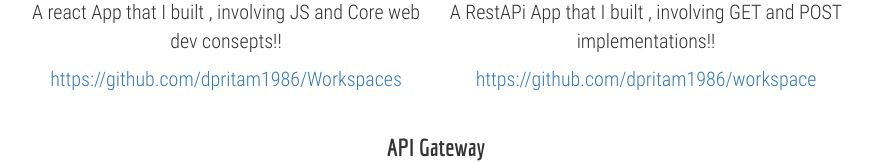
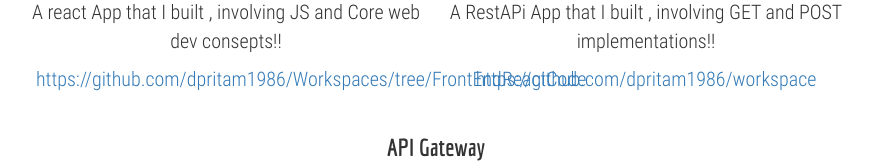
Before and after one commit to dpritam1986/Workspaces, a React (Create React App) app: page / in a window 1280 px wide. Shown: the part 724-887 px from the top of the page, without its empty margins (204-1077 px from the left). Built offline with nearby package versions, Linux system fonts and the light colour scheme.

Commit message:
Updated Git url

```diff
--- a/src/data/projects.js
+++ b/src/data/projects.js
@@ -9,7 +9,7 @@ const PROJECTS = [
 	id : 1,
 	title : 'Example React Application',
 	description  : 'A react App that I built , involving JS and Core web dev consepts!!',
-	link : 'https://github.com/dpritam1986/Workspaces',
+	link : 'https://github.com/dpritam1986/Workspaces/tree/FrontEndReactCode',
 	image : project1
 	},
 
```
